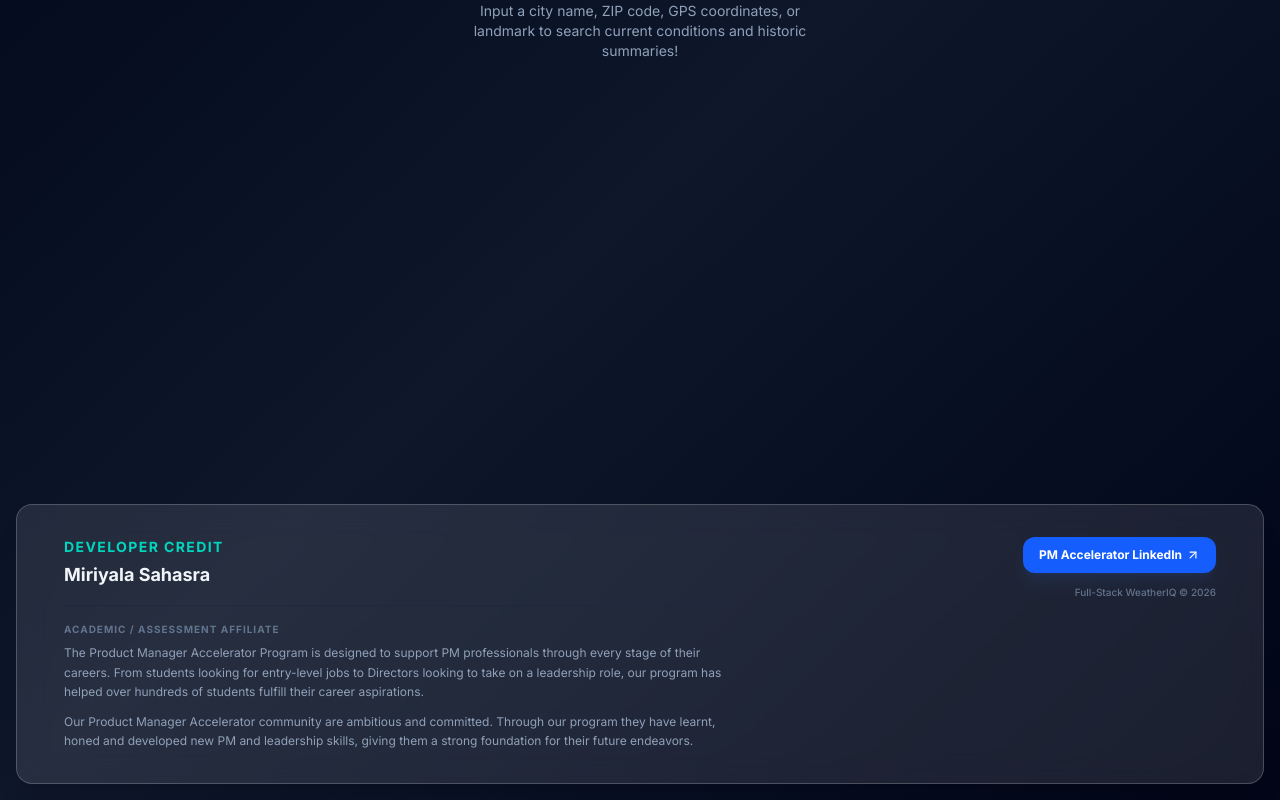
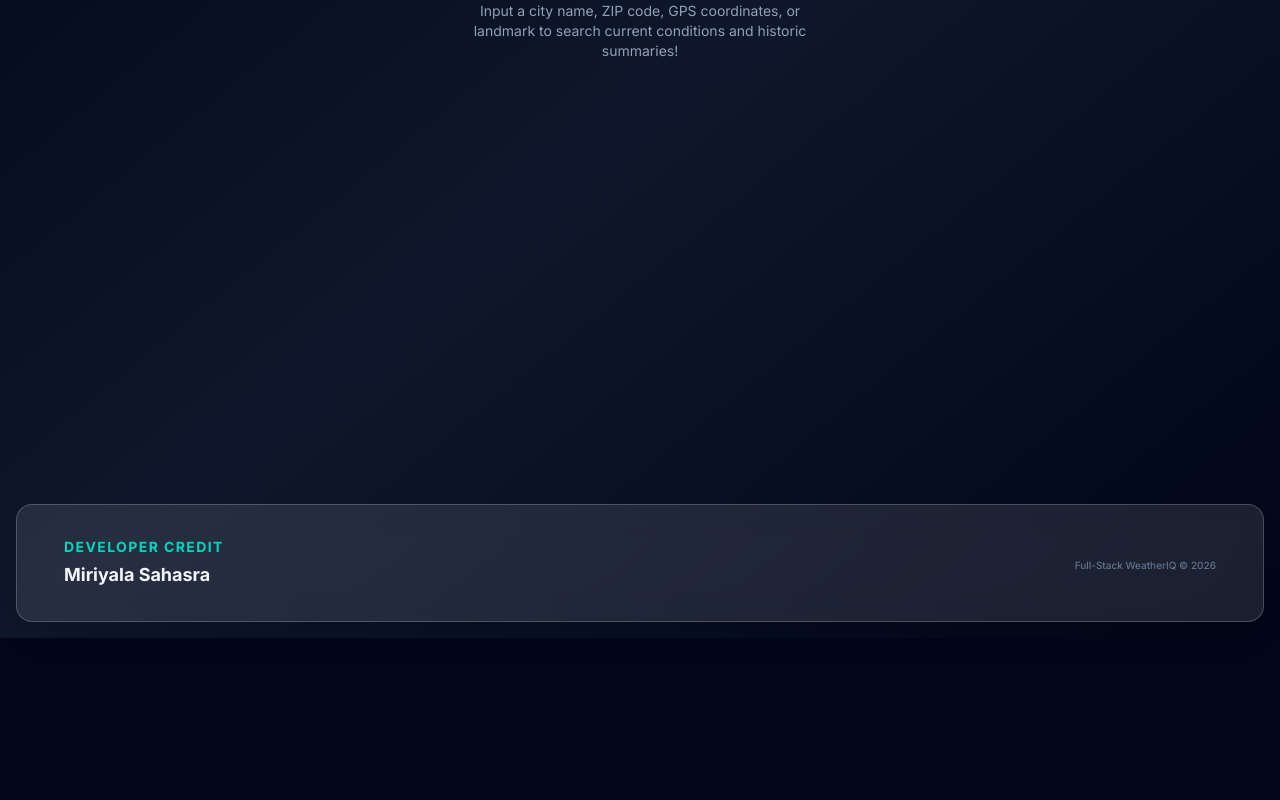
Before and after one commit to msahasra19/weather-website, a React (Vite) app in the folder client/: page / in a window 1280 px wide. Shown: the part 410-1210 px from the top of the page. After the commit the page ends 1048 px from the top, so only its background shows below. Built offline with nearby package versions, Linux system fonts and the light colour scheme; no server answers; the HTML template or start-up script is replaced by a standard one.

Commit message:
Updated few changes

```diff
--- a/client/src/App.jsx
+++ b/client/src/App.jsx
@@ -213,44 +213,23 @@ function AppContent() {
           </Routes>
         </main>
 
-        {/* Footer Credit & PM Accelerator Branding */}
+        {/* Footer */}
         <footer className="glass-panel mx-4 mb-4 mt-auto p-6 md:p-8 border border-slate-200 dark:border-slate-800/80 rounded-3xl">
-          <div className="max-w-6xl mx-auto flex flex-col lg:flex-row justify-between items-start gap-8">
+          <div className="max-w-6xl mx-auto flex flex-col lg:flex-row justify-between items-center gap-4">
 
-            {/* Developer Credit & Program Description */}
-            <div className="max-w-2xl">
+            {/* Developer Credit */}
+            <div>
               <h4 className="text-sm font-extrabold tracking-widest text-teal-400 uppercase">
                 Developer Credit
               </h4>
               <p className="text-lg font-black text-slate-800 dark:text-slate-100 mt-1">
                 Miriyala Sahasra
               </p>
-
-              <div className="mt-4 pt-4 border-t border-slate-300 dark:border-slate-800/60">
-                <h5 className="text-[10px] font-bold text-slate-500 uppercase tracking-widest">
-                  Academic / Assessment Affiliate
-                </h5>
-                <p className="text-xs text-slate-600 dark:text-slate-400 leading-relaxed mt-1.5">
-                  The Product Manager Accelerator Program is designed to support PM professionals through every stage of their careers. From students looking for entry-level jobs to Directors looking to take on a leadership role, our program has helped over hundreds of students fulfill their career aspirations.
-                </p>
-                <p className="text-xs text-slate-600 dark:text-slate-400 leading-relaxed mt-2.5">
-                  Our Product Manager Accelerator community are ambitious and committed. Through our program they have learnt, honed and developed new PM and leadership skills, giving them a strong foundation for their future endeavors.
-                </p>
-              </div>
             </div>
 
-            {/* Hyperlinks */}
-            <div className="shrink-0 flex flex-col gap-3">
-              <a
-                href="https://www.linkedin.com/school/pmaccelerator/"
-                target="_blank"
-                rel="noreferrer"
-                className="flex items-center space-x-1 text-xs bg-blue-600 hover:bg-blue-500 text-white font-bold px-4 py-2.5 rounded-xl shadow-lg shadow-blue-500/10 hover-scale transition cursor-pointer"
-              >
-                <span>PM Accelerator LinkedIn</span>
-                <ArrowUpRight className="w-3.5 h-3.5" />
-              </a>
-              <span className="text-[10px] text-slate-500 font-medium text-left lg:text-right">
+            {/* Copyright */}
+            <div className="shrink-0">
+              <span className="text-[10px] text-slate-500 font-medium">
                 Full-Stack WeatherIQ © 2026
               </span>
             </div>
```
Also changed, not shown: 1 other file (tests, documents, lock files or other folders).
